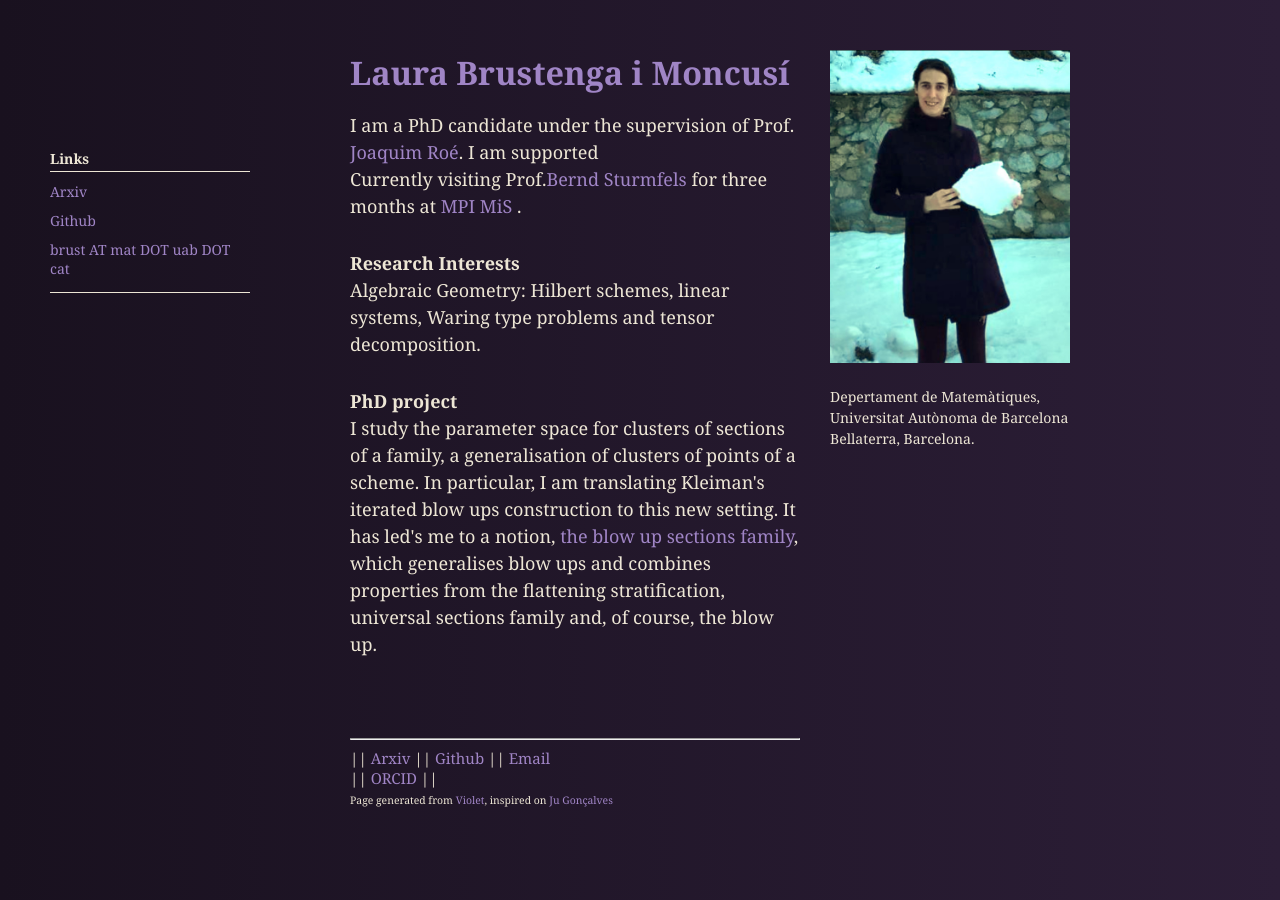
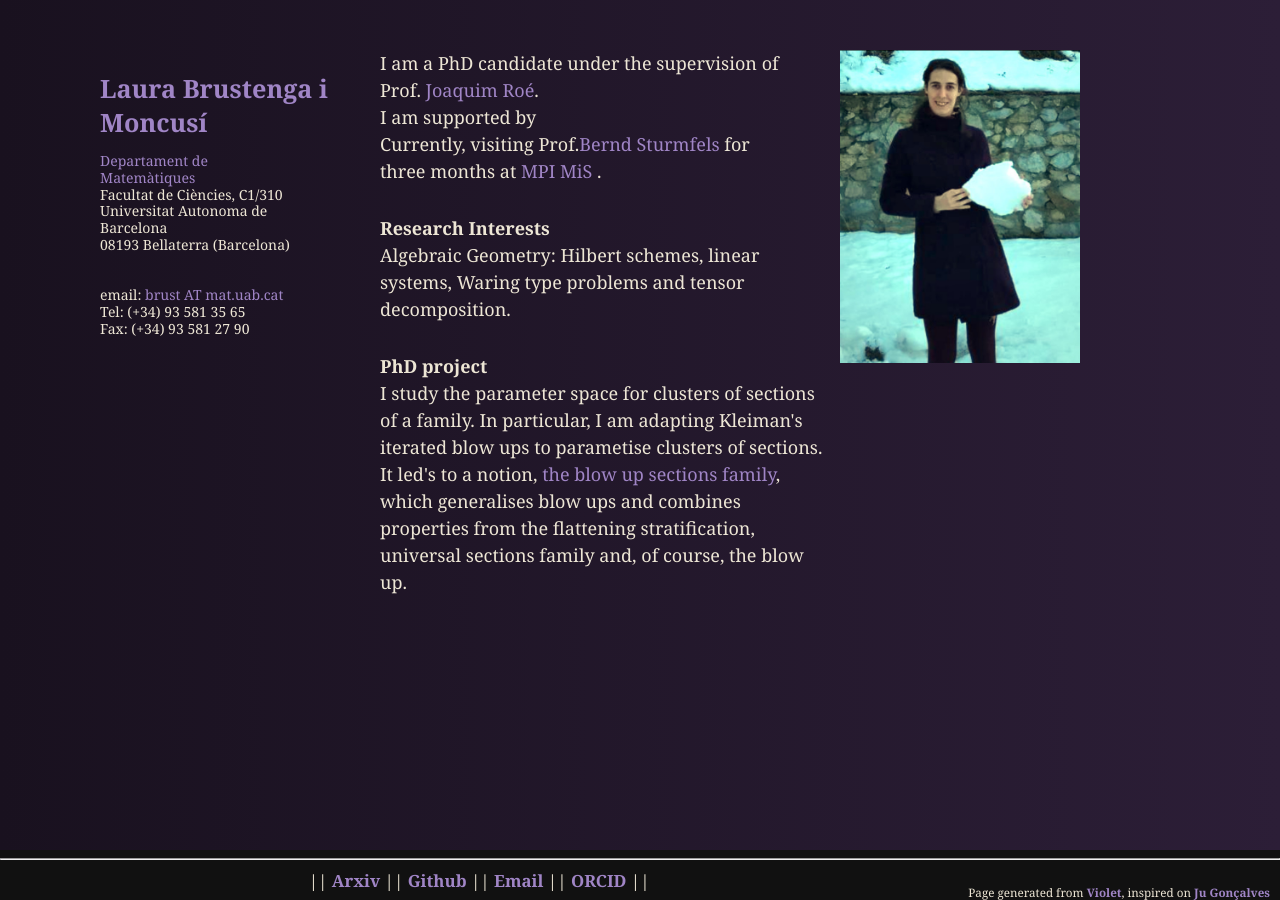
Before and after one commit to LauraBMo/LauraBMo.github.io, a Jekyll site: the page built from index.html, in a window 1280 px wide. Built offline with Jekyll 4.4.1, drawn with Linux system fonts in a browser that asks for light colours.

Commit message:
The first final version

```diff
--- a/_sass/header.sass
+++ b/_sass/header.sass
@@ -1,13 +1,13 @@
-/* Padding: top right bottom left     */
+/* Padding: top left bottom rigth     */
 /*          top (right,left) bottom   */
 /*          (top,bottom) (right,left) */
 /*          (top,bottom,right,left)   */
 
 header
-  width: 300px
-  padding: 0 50px 0 0
+  width: 250px
+  padding: 0 0px 0px 0px
   position: relative
-  float: right
+  float: left
   @media #{$below}
     float: none
   @media #{$small}
@@ -20,24 +20,13 @@ header
   p
     margin-bottom: 20px
     width: 80%
+    line-height: 1.2
 
   small
     font-size: 0.7em
 
 nav
-  width: 200px
-  padding: 80px 0 0 0px
-  margin-left: -50px
+  width: 300px
+  padding: 0 100px 0 0
   position: relative
-  float: left
-  @media #{$below}
-    float: none
-  @media #{$small}
-    width: 100%
-
-  ul
-    margin-bottom: 20px
-
-  ul li
-    margin-bottom: 10px
-/* Change the link color on hover */
+  float: right
--- a/_sass/home.sass
+++ b/_sass/home.sass
@@ -11,7 +11,7 @@ body
   color: $beta
   font-family: $font
   font-size: 14px
-  margin: 50px 100px 0
+  margin: 50px 100px 50px 100px
 
   @media #{$below}
     margin: 50px 50px 0
@@ -70,7 +70,21 @@ strong
 ul
   list-style: none
   margin: 0
-  padding: 0
+  padding: 0 20px 0 100px
+  display: flex
+  justify-content: space-between
 
 footer
-  margin-top: 80px
+  position: fixed !important
+  bottom: 0
+  left: 0
+  right: 0
+  height: 50px
+  background: #111
+  text-align: center
+  font-size: 1.2em
+  a
+    font-weight: bold
+
+section
+  padding: 0 0 0 30px
--- a/_sass/section.sass
+++ b/_sass/section.sass
@@ -4,7 +4,7 @@
     max-width: 450px
     margin-top: 50px
     border-top: 1px solid #382640
-    padding: 40px 0 100px
+    padding: 30px 0 100px
 
   @media #{$above}
     margin-left: 250px
--- a/index.html
+++ b/index.html
@@ -7,35 +7,34 @@ title: Home
 </head>
 
 <header>
-  <img alt="{{ site.name }} picture" src="{{ site.picture }}" />
-
+  <h2>
+    <strong>Laura Brustenga i Moncusí</strong>
+  </h2>
   <p>
-    Depertament de Matemàtiques,</br>
-    Universitat Autònoma de Barcelona</br>
-    Bellaterra, Barcelona.</br>
+    <a href="https://www.uab.cat/matematiques/">Departament de Matemàtiques</a></br>
+    Facultat de Ciències, C1/310</br>
+    Universitat Autonoma de Barcelona</br>
+    08193 Bellaterra (Barcelona)</br>
+    <br />
+    <br />
+    email: <a href="mailto:{{ site.email }}">brust AT mat.uab.cat</a></br>
+    Tel: (+34) 93 581 35 65</br>
+    Fax: (+34) 93 581 27 90</br>
   </p>
 </header>
 
 <nav>
-  <h4>
-    <strong>Links</strong>
-  </h4>
-  <ul>
-    <li><a href="https://arxiv.org/{{ site.arxiv }}">Arxiv</a></li>
-    <li><a href="https://github.com/{{ site.github }}">Github</a></li>
-    <li><a href="mailto:{{ site.email }}">brust AT mat DOT uab DOT cat</a></li>
-  </ul>
+  <img ALIGN="right" alt="{{ site.name }} picture" src="{{ site.picture }}"     width="80%" />
 </nav>
 
+<section class="content">
+  <p>
+    I am a PhD candidate under the supervision of Prof. <a href="http://www.mat.uab.cat/~jroe/">Joaquim Roé</a>.</br>
 
-<section class="content">
-  <h2>
-    <strong>Laura Brustenga i Moncusí</strong>
-  </h2>
-  <p>
-    I am a PhD candidate under the supervision of Prof. <a href="http://www.mat.uab.cat/~jroe/">Joaquim Roé</a>. I am supported </br>
 
-    Currently visiting Prof.<a href="https://math.berkeley.edu/~bernd/">Bernd Sturmfels</a> for three months at <a href="https://www.mis.mpg.de/">MPI MiS </a>.
+    I am supported by </br>
+
+    Currently, visiting Prof.<a href="https://math.berkeley.edu/~bernd/">Bernd Sturmfels</a> for three months at <a href="https://www.mis.mpg.de/">MPI MiS </a>.
   </p>
 
   <p>
@@ -45,26 +44,25 @@ title: Home
 
   <p>
     <strong>PhD project</strong></br>
-    I study the parameter space for clusters of sections of a family, a generalisation of clusters of points of a scheme. In particular, I am translating Kleiman's iterated blow ups construction to this new setting. It has led's me to a notion, <a href="https://arxiv.org/abs/1808.03062"> the blow up sections family</a>, which generalises blow ups and combines properties from the flattening stratification, universal sections family and, of course, the blow up.</br>
+    I study the parameter space for clusters of sections of a family.
+    In particular, I am adapting Kleiman's iterated blow ups to parametise clusters of sections.
+    It led's to a notion, <a href="https://arxiv.org/abs/1808.03062"> the blow up sections family</a>,
+    which generalises blow ups and combines properties from the flattening stratification, universal sections family and, of course, the blow up.</br>
   </p>
-  <footer>
-    <small>
+</section>
+
 <footer>
   <hr>
-  <ul>
-    <li>
   || <a href="https://arxiv.org/{{ site.arxiv }}">Arxiv</a> ||
   <a href="https://github.com/{{ site.github }}">Github</a> ||
-      <a href="mailto:{{ site.email }}">Email</a></br> ||
+  <a href="mailto:{{ site.email }}">Email</a> ||
   <a href="https://orcid.org/0000-0002-0696-7672">ORCID</a> ||
-    </li>
-    <li>
+  <div style="float: right; clear: right; margin: 10px;">
     <small>
       <small>
         Page generated from <a href="https://github.com/sergiokopplin/violet">Violet</a>,
         inspired on <a href="http://cyberglot.me/">Ju Gonçalves</a>
       </small>
     </small>
-    </li>
-  </ul>
+  </div>
 </footer>
```
Lines whose indentation alone changed are shown as unchanged.
